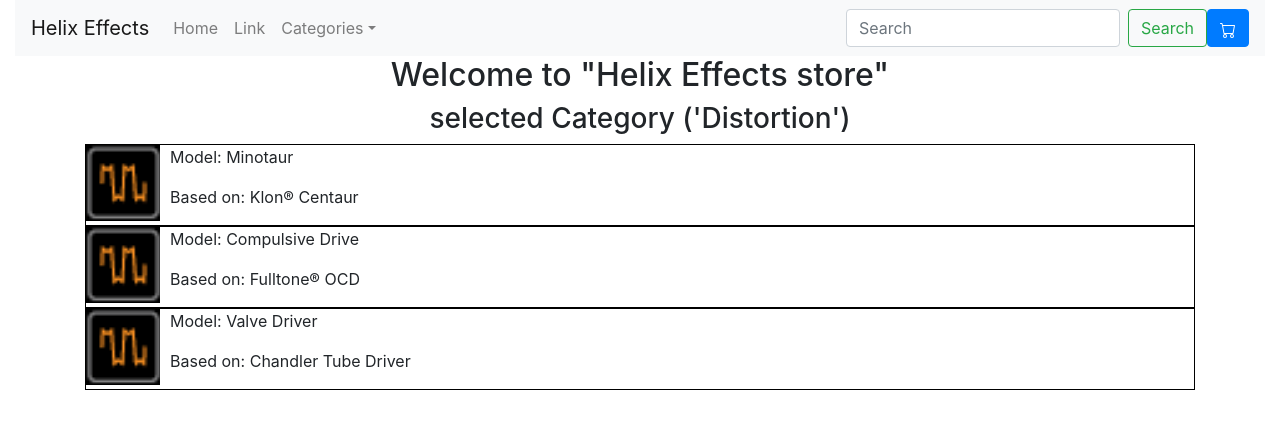
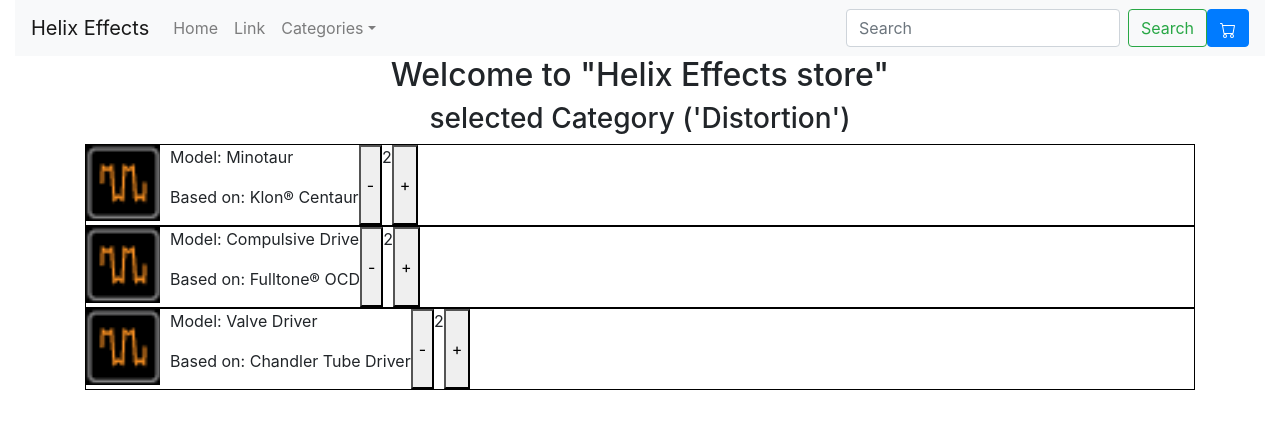
Before and after one commit to marianomartinez/CH-Helix-React, a React (Create React App) app: page / in a window 1280 px wide. Shown: the top 428 px of the page. Built offline with nearby package versions, Linux system fonts and the light colour scheme.

Commit message:
posible entrega desafío counter

```diff
--- /dev/null
+++ b/src/components/ItemCount.js
@@ -0,0 +1,27 @@
+import React, { useState } from 'react';
+
+function Counter({ amount, stock, min, initial }) {
+    const [count, setCount] = useState(initial);
+
+    function onSubstract() {
+        if (count > min) {
+            setCount(count - amount)
+        }
+    }
+
+    function onAdd() {
+        if (count < stock) {
+            setCount(count + amount)
+        }
+    }
+
+    return <>
+        <button onClick={onSubstract}>-</button>
+        <span>{count}</span>
+        <button onClick={onAdd}>+</button>
+    </>;
+}
+
+export default function ItemCount() {
+    return <Counter amount={1} stock={5} min={1} initial={2}/>
+}
--- a/src/components/ListItem.js
+++ b/src/components/ListItem.js
@@ -1,4 +1,6 @@
 import React from 'react';
+// Components
+import ItemCount from './ItemCount';
 //Bootstrap
 import { Media, Row } from 'react-bootstrap';
 // Media
@@ -14,6 +16,7 @@
                         <p>Based on: {props.realName}</p>
                     </Media.Body>
                 </Media>
+                <ItemCount />
             </Row>
         )
 }
```
Also changed, not shown: src/components/ItemCountClass.js (added, +47 -0 lines).
